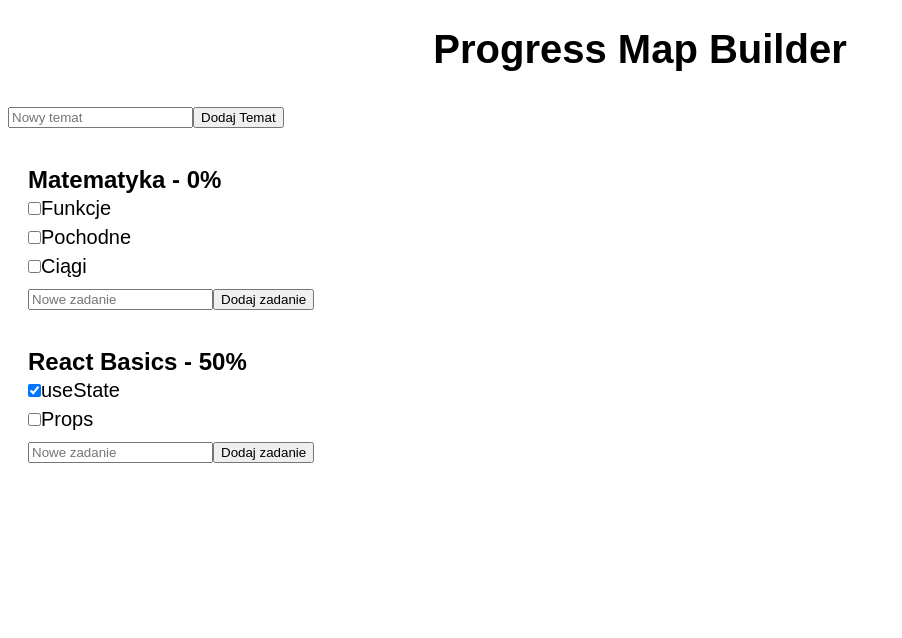
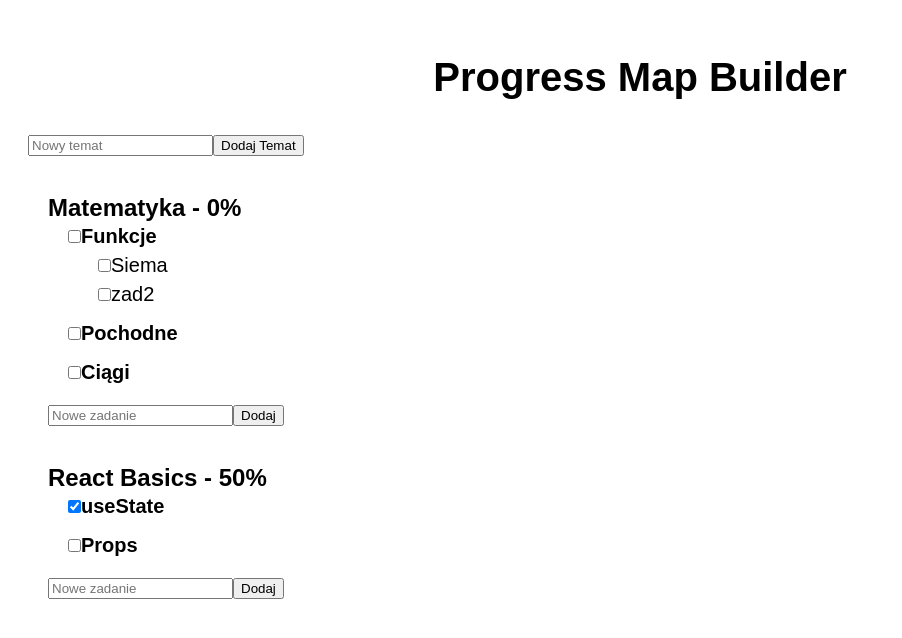
Before and after one commit to exmanek/progress-map-builder, a React (Vite) app: page / in a window 1280 px wide. Shown: the top 638 px of the page, without its empty margins (0-902 px from the left). Built offline with nearby package versions, Linux system fonts and the light colour scheme.

Commit message:
add subtasks

```diff
--- a/src/App.jsx
+++ b/src/App.jsx
@@ -1,27 +1,55 @@
 import { useState } from "react";
 
-function TopicItem({ topic, toggleTask, addTask }) {
+function TopicItem({ topic, toggleTask, toggleSubtask, addTask }) {
   // To jest ten "prywatny pilot" do inputa - tylko dla TEGO tematu
-  const [taskText, setTaskText] = useState("");
+  const [taskText, setTaskText] = useState("")
 
-  const total = topic.tasks.length;
-  const done = topic.tasks.filter(t => t.completed).length;
-  const percent = total > 0 ? Math.round((done / total) * 100) : 0;
+  const calculateProgress = (items) => {
+    if (!items || items.length === 0) return 0;
+    const completedCount = items.filter(i => i.completed).length;
+    return Math.round((completedCount / items.length) * 100);
+  };
+
+  const topicPercent = calculateProgress(topic.tasks);
 
   return (
     <div className="topic">
-      <span className="topicText">{topic.name} - {percent}%</span>
+      <span className="topicText">{topic.name} - {topicPercent}%</span>
 
-      {topic.tasks.map((task) => (
-        <div key={task.id}>
+      {topic.tasks.map((task) => {
+        const hasSubtasks = task.subtasks && task.subtasks.length > 0;
+        const taskPercent = hasSubtasks ? calculateProgress(task.subtasks) : (task.completed ? 100 : 0);
+
+        return (
+          <div key={task.id} className="task-group" style={{ marginLeft: '20px', marginBottom: '10px' }}>
+            <div className="main-task">
               <input
                 type="checkbox"
-            checked={task.completed}
+                checked={hasSubtasks ? taskPercent === 100 : task.completed}
                 onChange={() => toggleTask(topic.id, task.id)}
               />
-          <span>{task.text}</span>
+              {/* TUTAJ: Usunięte procenty, zostało samo pogrubione zadanie */}
+              <strong>{task.text}</strong>
+            </div>
+
+            {/* Wyświetlanie podzadań */}
+            {hasSubtasks && (
+              <div className="subtasks" style={{ marginLeft: '30px' }}>
+                {task.subtasks.map(sub => (
+                  <div key={sub.id}>
+                    <input
+                      type="checkbox"
+                      checked={sub.completed}
+                      onChange={() => toggleSubtask(topic.id, task.id, sub.id)}
+                    />
+                    <span>{sub.text}</span>
                   </div>
                 ))}
+              </div>
+            )}
+          </div>
+        );
+      })} {/* <--- Tu brakowało poprawnego domknięcia mapy i nawiasu */}
 
       <div className="add-task-section">
         <input
@@ -29,11 +57,8 @@ function TopicItem({ topic, toggleTask, addTask }) {
           onChange={(e) => setTaskText(e.target.value)}
           placeholder="Nowe zadanie"
         />
-        <button onClick={() => {
-          addTask(topic.id, taskText);
-          setTaskText("");
-        }}>
-          Dodaj zadanie
+        <button onClick={() => { addTask(topic.id, taskText); setTaskText(""); }}>
+          Dodaj
         </button>
       </div>
     </div>
@@ -50,7 +75,9 @@ function App() {
       id: 1,
       name: 'Matematyka',
       tasks: [
-        { id: 101, text: 'Funkcje', completed: false },
+        { id: 101, text: 'Funkcje', completed: false, subtasks: [
+          {id: 10101, text: 'Siema', completed: false },
+          {id: 10102, text: 'zad2', completed: false }] },
         { id: 102, text: 'Pochodne', completed: false },
         { id: 103, text: 'Ciągi', completed: false }
       ]
@@ -67,19 +94,36 @@ function App() {
 
   //logika apk
 const toggleTask = (topicId, taskId) => {
-    const updatedTopics = topics.map(topic => { //nowa tablica trzymajaca zaktualizowane tematy
-      if (topic.id === topicId) { //poprawnosc zmiennej
+    setTopics(topics.map(topic => {
+      if (topic.id !== topicId) return topic;
       return {
-          ...topic, // robimy kopie tematu
-          tasks: topic.tasks.map(task => //kolejny map w srodku tematu
-            task.id === taskId ? { ...task, completed: !task.completed } : task //jesli tak to tworzymy kopie tego taska i odwracamy stan completed
-          )
+        ...topic,
+        tasks: topic.tasks.map(task => {
+          if (task.id !== taskId) return task;
+          const newState = !task.completed;
+          const updatedSubtasks = task.subtasks ? task.subtasks.map(s => ({...s, completed: newState})) : [];
+          return { ...task, completed: newState, subtasks: updatedSubtasks };
+        })
       };
-      }
-      return topic;
-    });
-    setTopics(updatedTopics);
+    }));
   };
+
+  const toggleSubtask = (topicId, taskId, subtaskId) => {
+    setTopics(topics.map(topic => {
+      if (topic.id !== topicId) return topic;
+      return {
+        ...topic,
+        tasks: topic.tasks.map(task => {
+          if (task.id !== taskId) return task;
+          const updatedSubtasks = task.subtasks.map(sub =>
+            sub.id === subtaskId ? { ...sub, completed: !sub.completed } : sub
+          );
+          return { ...task, subtasks: updatedSubtasks };
+        })
+      };
+    }));
+  };
+
 
   //DODAWANIE TEMATOW
 
@@ -112,27 +156,31 @@ function App() {
     setTopics(updatedTopics);
   };
 
+const calculateProgress = (task) => {
+  if (!task.subtasks || task.subtasks.length === 0) {
+    return task.completed ? 100 : 0;
+  }
+
+  const completedCount = task.subtasks.filter(st => st.completed).length;
+  return Math.round((completedCount / task.subtasks.length) * 100);
+};
+
 return (
-    <>
+    <div style={{ padding: '20px', fontFamily: 'sans-serif' }}>
       <h1>Progress Map Builder</h1>
-      <input
-        value={newTopicName}
-        onChange={(e) => setNewTopicName(e.target.value)}
-        placeholder="Nowy temat"
-      />
+      <input value={newTopicName} onChange={(e) => setNewTopicName(e.target.value)} placeholder="Nowy temat" />
       <button onClick={addTopic}>Dodaj Temat</button>
-
-      {/* wywolanie komponentu */}
 
       {topics.map((topic) => (
         <TopicItem
           key={topic.id}
           topic={topic}
           toggleTask={toggleTask}
+          toggleSubtask={toggleSubtask}
           addTask={addTask}
         />
       ))}
-    </>
+    </div>
   );
 }
 
```
Lines whose indentation alone changed are shown as unchanged.
